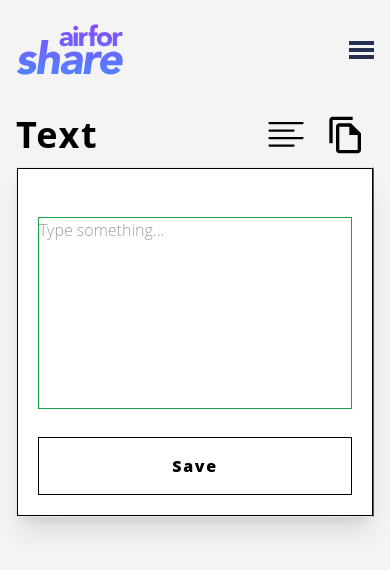
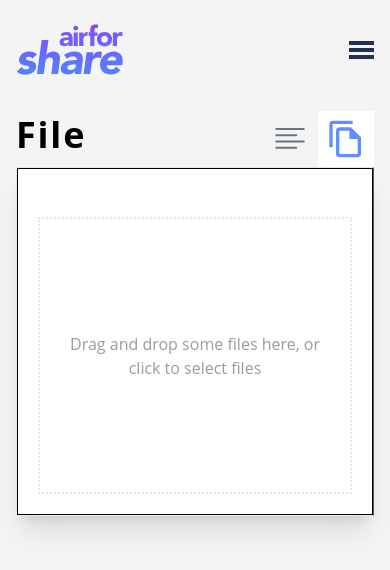
Before and after one commit to Abdul-Bari-Mazari/airforshare-react-tailwind, a React (Vite) app: page / in a window 390 px wide. Both pictures are taken after a click on the element 346 px from the left and 135 px from the top of the page. Shown: the top 570 px of the page. Built offline with nearby package versions, Linux system fonts and the light colour scheme.

Commit message:
Added File Container [Responsive]
-Build file container and also made it responsive
-Enabled responsive options and more..

```diff
--- a/src/App.jsx
+++ b/src/App.jsx
@@ -3,12 +3,38 @@ import WorkingContainer from './components/WorkingContainer';
 // LOGO
 import { PiTextAlignLeftLight } from 'react-icons/pi';
 import { MdOutlineFileCopy } from 'react-icons/md';
-import { useState } from 'react';
-import TextContainer from './components/Text/TextContainer';
-import FileContainer from './components/File/FileContainer';
+import { useEffect, useState } from 'react';
 
 function App() {
   const [seletedOption, setSelectedOption] = useState('TextContainer');
+
+  const [textOptionColor, setTextOptionColor] = useState('text-gray-500');
+
+  const [textOptionBgColor, setTextOptionBgColor] = useState('white');
+
+  const [fileOptionColor, setFileOptionColor] = useState('text-gray-500');
+
+  const [fileOptionBgColor, setFileOptionBgColor] = useState('white');
+
+  useEffect(() => {
+    if (seletedOption === 'TextContainer') {
+      setTextOptionColor('text-themeColor');
+      setTextOptionBgColor('bg-white');
+    } else if (seletedOption === 'FileContainer') {
+      setFileOptionColor('text-themeColor');
+      setFileOptionBgColor('bg-white');
+    }
+    return () => {
+      setTextOptionColor('text-gray-500');
+      setTextOptionBgColor('bg-bodyBgLight');
+      setFileOptionColor('text-gray-500');
+      setFileOptionBgColor('bg-bodyBgLight');
+    };
+  }, [seletedOption]);
+
+  const setSelection = (selection) => {
+    setSelectedOption(selection);
+  };
   return (
     <>
       <div className="container flex flex-col justify-between mx-auto px-4 py-6 max-w-full md:px-7 lg:mt-8 lg:w-[60rem]">
@@ -16,28 +42,33 @@ function App() {
 
         <div className="flex justify-between items-end">
           <h1 className=" mt-10 block mb-3 text-4xl font-bold tracking-wider text:white dark:text-black md:hidden">
-            Text
+            {seletedOption === 'TextContainer' ? 'Text' : 'File'}
           </h1>
           <div className="flex justify-center items-center md:hidden">
             <div
               onClick={() => {
                 setSelectedOption('TextContainer');
               }}
-              className="px-2"
+              className={`px-2 py-2 ${textOptionBgColor}`}
             >
-              <PiTextAlignLeftLight className=" w-12 h-16" />
+              <PiTextAlignLeftLight
+                className={`w-10 h-10 ${textOptionColor}`}
+              />
             </div>
             <div
               onClick={() => {
                 setSelectedOption('FileContainer');
               }}
-              className="px-2"
+              className={`px-2 py-2 ${fileOptionBgColor}`}
             >
-              <MdOutlineFileCopy className="w-10 h-10" />
+              <MdOutlineFileCopy className={`w-10 h-10 ${fileOptionColor}`} />
             </div>
           </div>
         </div>
-        <WorkingContainer />
+        <WorkingContainer
+          setSelection={setSelection}
+          appSeletedOption={seletedOption}
+        />
       </div>
     </>
   );
--- /dev/null
+++ b/src/components/DropZone/MyDropZone.jsx
@@ -0,0 +1,33 @@
+import React, { useCallback, useEffect } from 'react';
+import { useDropzone } from 'react-dropzone';
+
+function MyDropzone() {
+  // useEffect(() => {
+  //     const handleSize= () => {
+  //         if (dbod)
+  //     }
+  // })
+
+  const onDrop = useCallback((acceptedFiles) => {
+    console.log('acceptedFiles', acceptedFiles);
+  }, []);
+  const { getRootProps, getInputProps, isDragActive } = useDropzone({ onDrop });
+
+  return (
+    <div
+      className="flex items-center justify-center border-dotted border-2 border-boxBgLight px-6 h-full"
+      {...getRootProps()}
+    >
+      <input {...getInputProps()} />
+      {isDragActive ? (
+        <p>Drop the files here ...</p>
+      ) : (
+        <p className="text-center text-thinTextLight">
+          Drag and drop some files here, or click to select files
+        </p>
+      )}
+    </div>
+  );
+}
+
+export default MyDropzone;
--- a/src/components/File/FileContainer.jsx
+++ b/src/components/File/FileContainer.jsx
@@ -1,9 +1,16 @@
+import MyDropzone from '../DropZone/MyDropZone';
+
 function FileContainer() {
   return (
     <>
       {/* Input container */}
-      <div className="p-5 border border-black flex flex-col space-y-7 w-full h-full md:p-10">
-        <h1 className="hidden text-5xl font-bold tracking-wider md:block"></h1>
+      <div className="h-[347px] p-5 border border-black flex flex-col space-y-7 w-full md:h-[436.8px] md:p-10">
+        <h1 className="hidden text-5xl font-bold tracking-wider md:block">
+          File
+        </h1>
+        <div className="h-full">
+          <MyDropzone />
+        </div>
       </div>
     </>
   );
--- a/src/components/WorkingContainer.jsx
+++ b/src/components/WorkingContainer.jsx
@@ -5,8 +5,8 @@ import TextContainer from './Text/TextContainer';
 import FileContainer from './File/FileContainer';
 import { useEffect, useState } from 'react';
 
-function WorkingContainer() {
-  const [selectedOption, setSelectedOption] = useState('TextContainer');
+function WorkingContainer({ appSeletedOption, setSelection }) {
+  //   const [selectedOption, setSelectedOption] = useState(setSelection);
 
   const [textOptionColor, setTextOptionColor] = useState('text-gray-500');
 
@@ -17,10 +17,10 @@ function WorkingContainer() {
   const [fileOptionBgColor, setFileOptionBgColor] = useState('bg-bodyBgLight');
 
   useEffect(() => {
-    if (selectedOption === 'TextContainer') {
+    if (appSeletedOption === 'TextContainer') {
       setTextOptionColor('text-themeColor');
       setTextOptionBgColor('bg-white');
-    } else if (selectedOption === 'FileContainer') {
+    } else if (appSeletedOption === 'FileContainer') {
       setFileOptionColor('text-themeColor');
       setFileOptionBgColor('bg-white');
     }
@@ -30,7 +30,7 @@ function WorkingContainer() {
       setFileOptionColor('text-gray-500');
       setFileOptionBgColor('bg-bodyBgLight');
     };
-  }, [selectedOption]);
+  }, [appSeletedOption]);
 
   return (
     <>
@@ -44,23 +44,27 @@ function WorkingContainer() {
           <div className={`p-3 ${textOptionBgColor}`}>
             <PiTextAlignLeftLight
               onClick={() => {
-                setSelectedOption('TextContainer');
+                {
+                  setSelection('TextContainer');
+                  //   setSelectedOption(setSelection);
+                }
               }}
               className={`w-10 h-16 font-bold ${textOptionColor}`}
             />
           </div>
+
           <div className={`p-3 ${fileOptionBgColor}`}>
             <MdOutlineFileCopy
               onClick={() => {
-                setSelectedOption('FileContainer');
+                setSelection('FileContainer');
+                // setSelectedOption(setSelection);
               }}
               className={`w-10 h-16 font-bold ${fileOptionColor}`}
             />
           </div>
         </div>
-
         {/* Text Option */}
-        {selectedOption === 'TextContainer' ? (
+        {appSeletedOption === 'TextContainer' ? (
           <TextContainer />
         ) : (
           <FileContainer />
```
